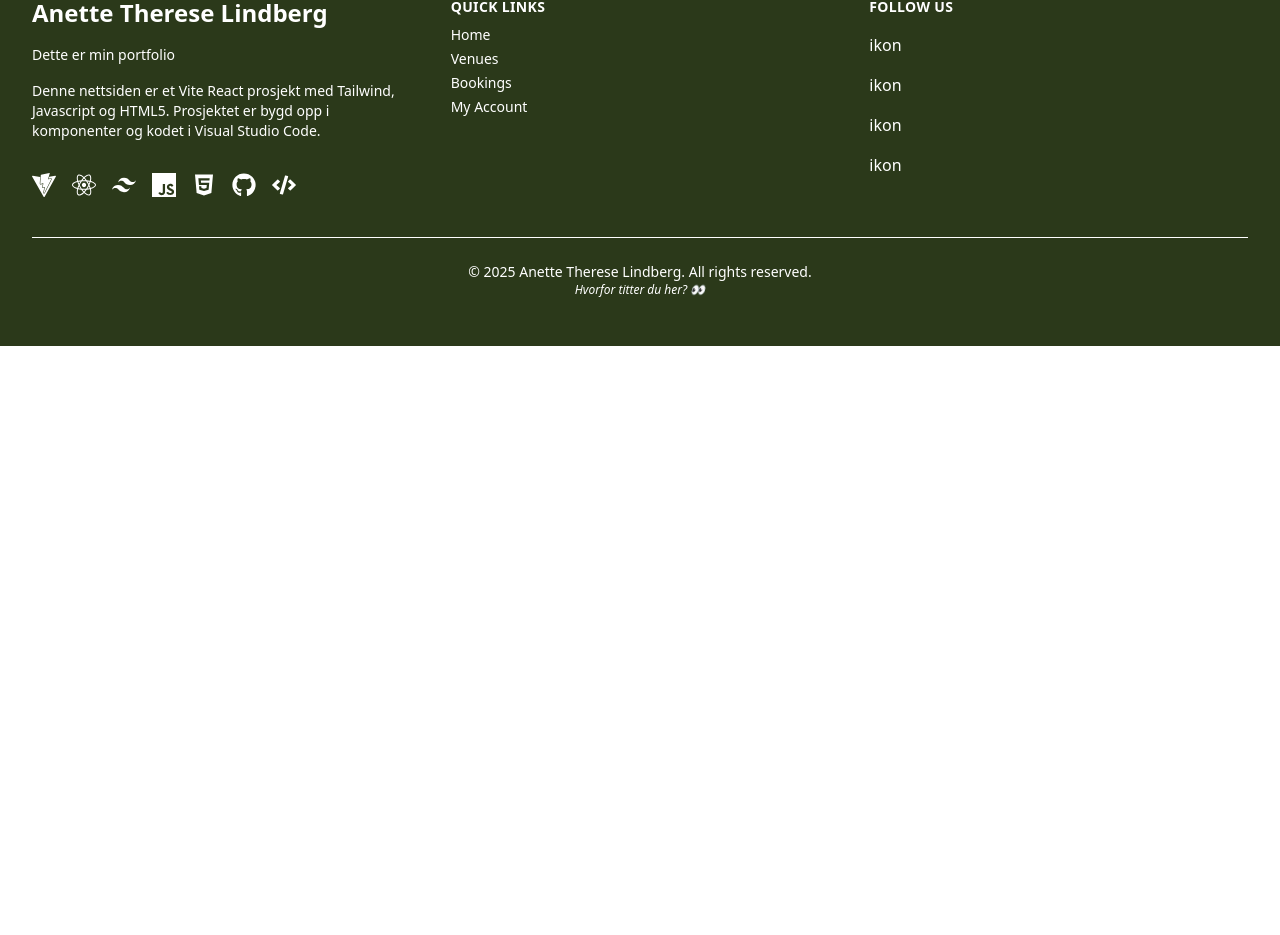
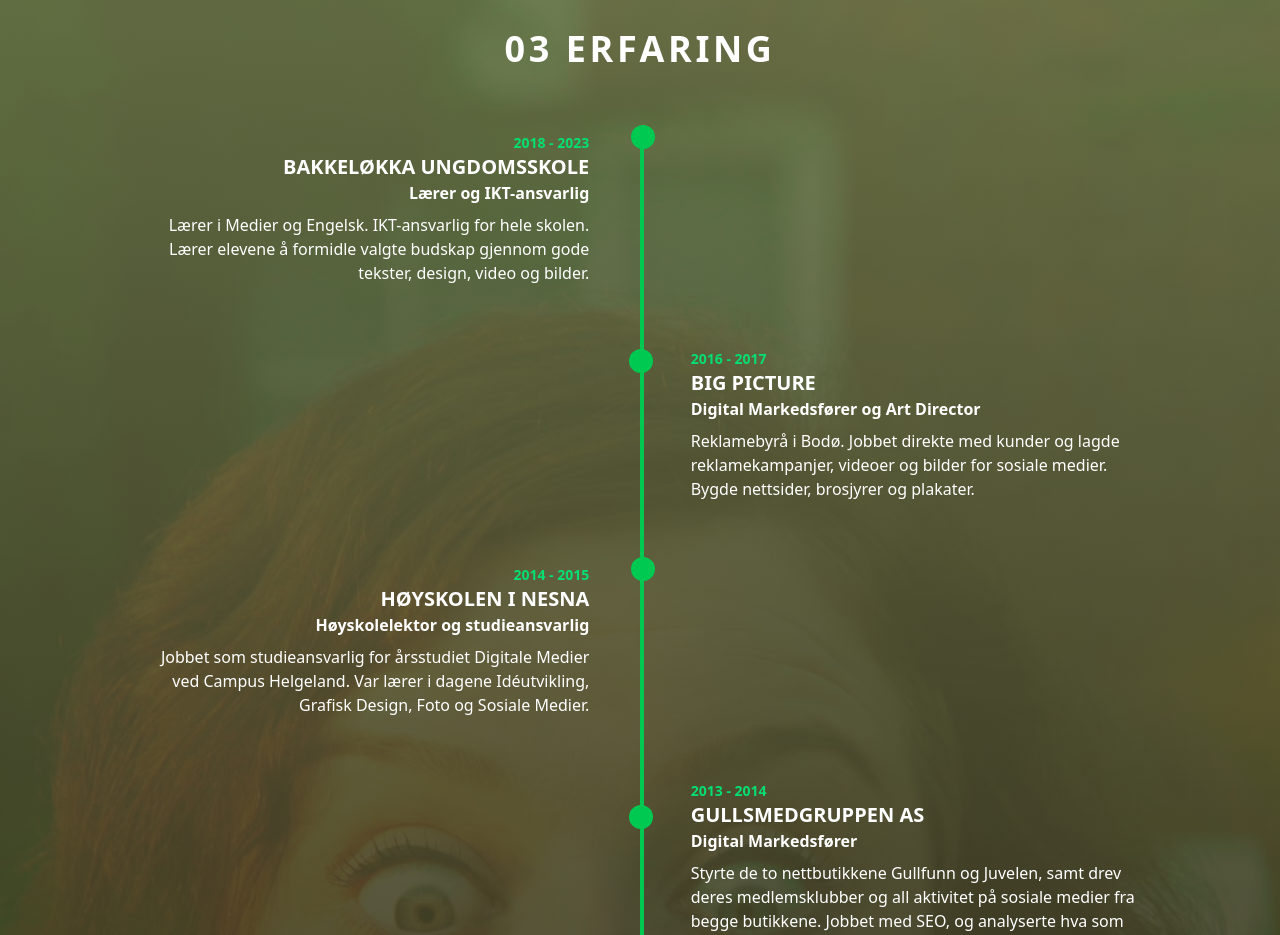
Before and after one commit to elanetto/Portfolio-2, a React (Vite) app: page / in a window 1280 px wide. Shown: the part 1846-2781 px from the top of the page. Before the commit the page ends 2192 px from the top, so only its background shows below. Built offline with nearby package versions, Linux system fonts and the light colour scheme.

Commit message:
Added CV timepline component

```diff
--- a/src/App.jsx
+++ b/src/App.jsx
@@ -1,6 +1,7 @@
 import HomeHero from "./components/HomeHero";
 import InfoCards from "./components/InfoCards";
 import ProductList from "./components/ProductList";
+import CVTimeline from "./components/CV/CVTimeLine";
 
 function App() {
   return (
@@ -8,6 +9,7 @@ function App() {
       <HomeHero />
       <InfoCards />
       <ProductList />
+      <CVTimeline />
     </div>
   );
 }
--- /dev/null
+++ b/src/components/CV/CVTimeLine.jsx
@@ -0,0 +1,130 @@
+import backgroundImage from "../../assets/images/anette-goldsmiths-wow.jpg";
+
+export default function CVTimeline() {
+  const experiences = [
+    {
+      year: "2018 - 2023",
+      title: "BAKKELØKKA UNGDOMSSKOLE",
+      role: "Lærer og IKT-ansvarlig",
+      description:
+        "Lærer i Medier og Engelsk. IKT-ansvarlig for hele skolen. Lærer elevene å formidle valgte budskap gjennom gode tekster, design, video og bilder.",
+    },
+    {
+      year: "2016 - 2017",
+      title: "BIG PICTURE",
+      role: "Digital Markedsfører og Art Director",
+      description:
+        "Reklamebyrå i Bodø. Jobbet direkte med kunder og lagde reklamekampanjer, videoer og bilder for sosiale medier. Bygde nettsider, brosjyrer og plakater.",
+    },
+    {
+      year: "2014 - 2015",
+      title: "HØYSKOLEN I NESNA",
+      role: "Høyskolelektor og studieansvarlig",
+      description:
+        "Jobbet som studieansvarlig for årsstudiet Digitale Medier ved Campus Helgeland. Var lærer i dagene Idéutvikling, Grafisk Design, Foto og Sosiale Medier.",
+    },
+    {
+      year: "2013 - 2014",
+      title: "GULLSMEDGRUPPEN AS",
+      role: "Digital Markedsfører",
+      description:
+        "Styrte de to nettbutikkene Gullfunn og Juvelen, samt drev deres medlemsklubber og all aktivitet på sosiale medier fra begge butikkene. Jobbet med SEO, og analyserte hva som fungerte på nett. Lagde kinoreklame, adshell, rollups, email marketing, plakater og en rekke annet grafisk materiale.",
+    },
+    {
+      year: "2012 - 2013",
+      title: "CEN8",
+      role: "Kommunikasjonskonsulent",
+      description:
+        "Frivillig arbeid på siden av master-studiet. Veiledet ledelsen innen kommunikasjon og bruk av sosiale medier. Lagde også materiale i form av nettside, brosjyrer, kalender, rollup, video og blogg.",
+    },
+    {
+      year: "2011 - 2012",
+      title: "HJERNESTORM",
+      role: "Grafisk designer",
+      description:
+        "Jobbet som del av et kreativt team og bygde grafisk materiale i form av: kampanjer, magasin, brosjyrer, grafiske profiler, infografer, DM, banner ads, facebook page design, nettsider og annonser.",
+    },
+    {
+      year: "2011",
+      title: "PERSONELLSERVICE TRØNDELAG",
+      role: "Grafisk designer",
+      description:
+        "I tillegg til å gjøre research og konseptutvikling for markedsføringen av to nye produkter, bygget jeg grafisk materiale i form av brosjyrer, plakater, intranet reklame og email marketing.",
+    },
+  ];
+
+  return (
+    <section
+      className="relative text-white py-20"
+      style={{
+        backgroundImage: `linear-gradient(to bottom, rgba(108, 118, 74, 0.9), rgba(32, 19, 9, 0.9)), url(${backgroundImage})`,
+        backgroundSize: "cover",
+        backgroundPosition: "center",
+      }}
+    >
+      <div className="max-w-6xl mx-auto px-6 sm:px-18 md:px-4">
+        {/* Section Title */}
+        <h2 className="text-center text-4xl font-bold mb-16 tracking-widest text-creamy">
+          03 ERFARING
+        </h2>
+
+        {/* Timeline Container */}
+        <div className="relative md:before:absolute md:before:left-1/2 md:before:top-0 md:before:bottom-0 md:before:w-1 md:before:bg-green-500">
+          {experiences.map((exp, index) => (
+            <div
+              key={index}
+              className={`relative flex flex-col md:flex-row items-center mb-16`}
+            >
+              {/* Desktop: Left side */}
+              {index % 2 === 0 ? (
+                <>
+                  {/* Content Left (or full width on mobile) */}
+                  <div className="w-full md:w-1/2 pr-0 md:pr-8 text-left md:text-right">
+                    <p className="text-green-400 font-bold text-sm">
+                      {exp.year}
+                    </p>
+                    <h3 className="text-xl font-bold uppercase">{exp.title}</h3>
+                    <p className="font-semibold text-creamy">{exp.role}</p>
+                    <p className="text-creamy/90 mt-2 max-w-md ml-0 md:ml-auto">
+                      {exp.description}
+                    </p>
+                  </div>
+
+                  {/* Dot (hidden on mobile) */}
+                  <div className="hidden md:flex relative z-10 w-10 left-0.5 bottom-18 justify-center">
+                    <div className="w-6 h-6 bg-green-500 rounded-full"></div>
+                  </div>
+
+                  {/* Empty Right */}
+                  <div className="hidden md:block w-full md:w-1/2" />
+                </>
+              ) : (
+                <>
+                  {/* Empty Left */}
+                  <div className="hidden md:block w-full md:w-1/2" />
+
+                  {/* Dot (hidden on mobile) */}
+                  <div className="hidden md:flex relative z-10 w-10 left-0.5 bottom-16 justify-center">
+                    <div className="w-6 h-6 bg-green-500 rounded-full"></div>
+                  </div>
+
+                  {/* Content Right (or full width on mobile) */}
+                  <div className="w-full md:w-1/2 pl-0 md:pl-8 text-left">
+                    <p className="text-green-400 font-bold text-sm">
+                      {exp.year}
+                    </p>
+                    <h3 className="text-xl font-bold uppercase">{exp.title}</h3>
+                    <p className="font-semibold text-creamy">{exp.role}</p>
+                    <p className="text-creamy/90 mt-2 max-w-md">
+                      {exp.description}
+                    </p>
+                  </div>
+                </>
+              )}
+            </div>
+          ))}
+        </div>
+      </div>
+    </section>
+  );
+}
```
Also changed, not shown: src/assets/images/anette-goldsmiths-wow.jpg (added).
